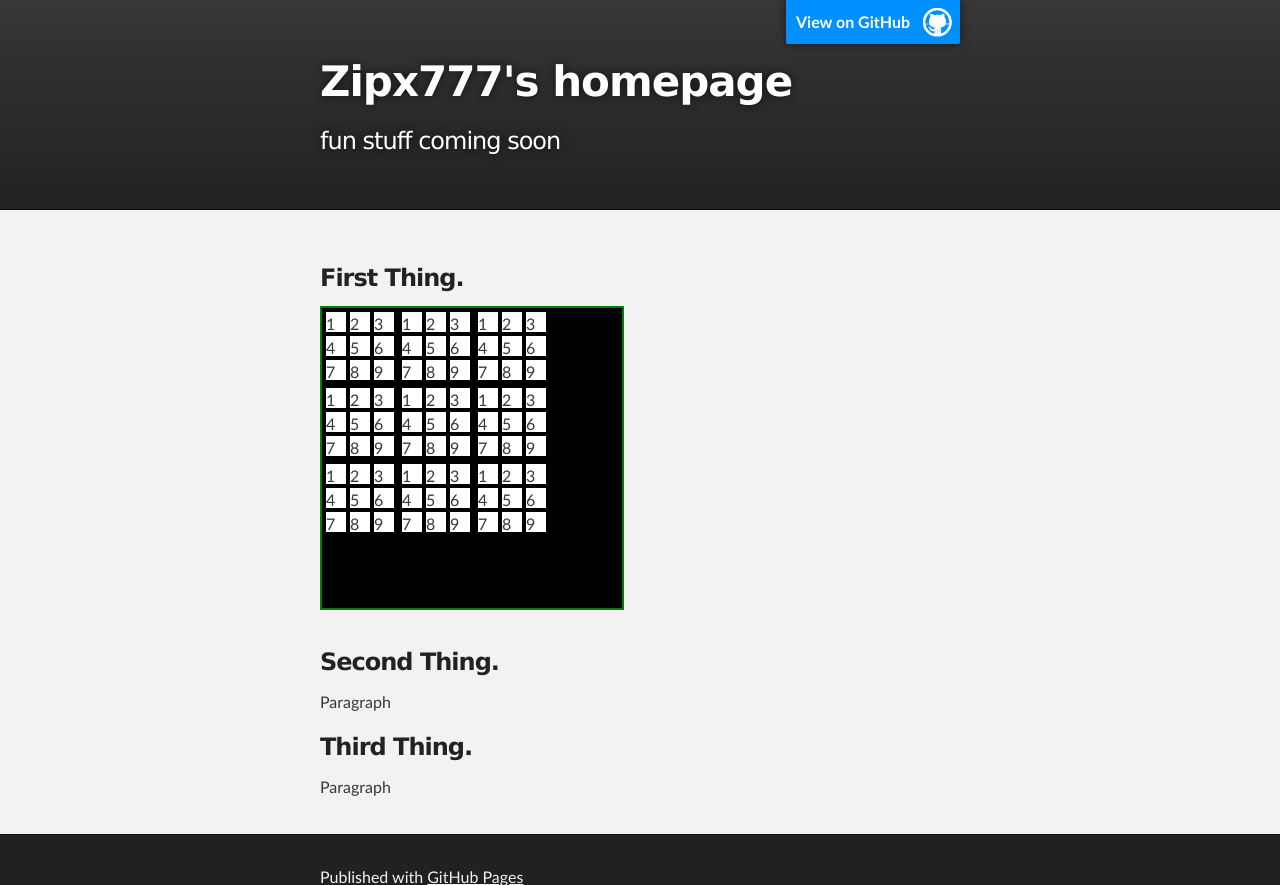
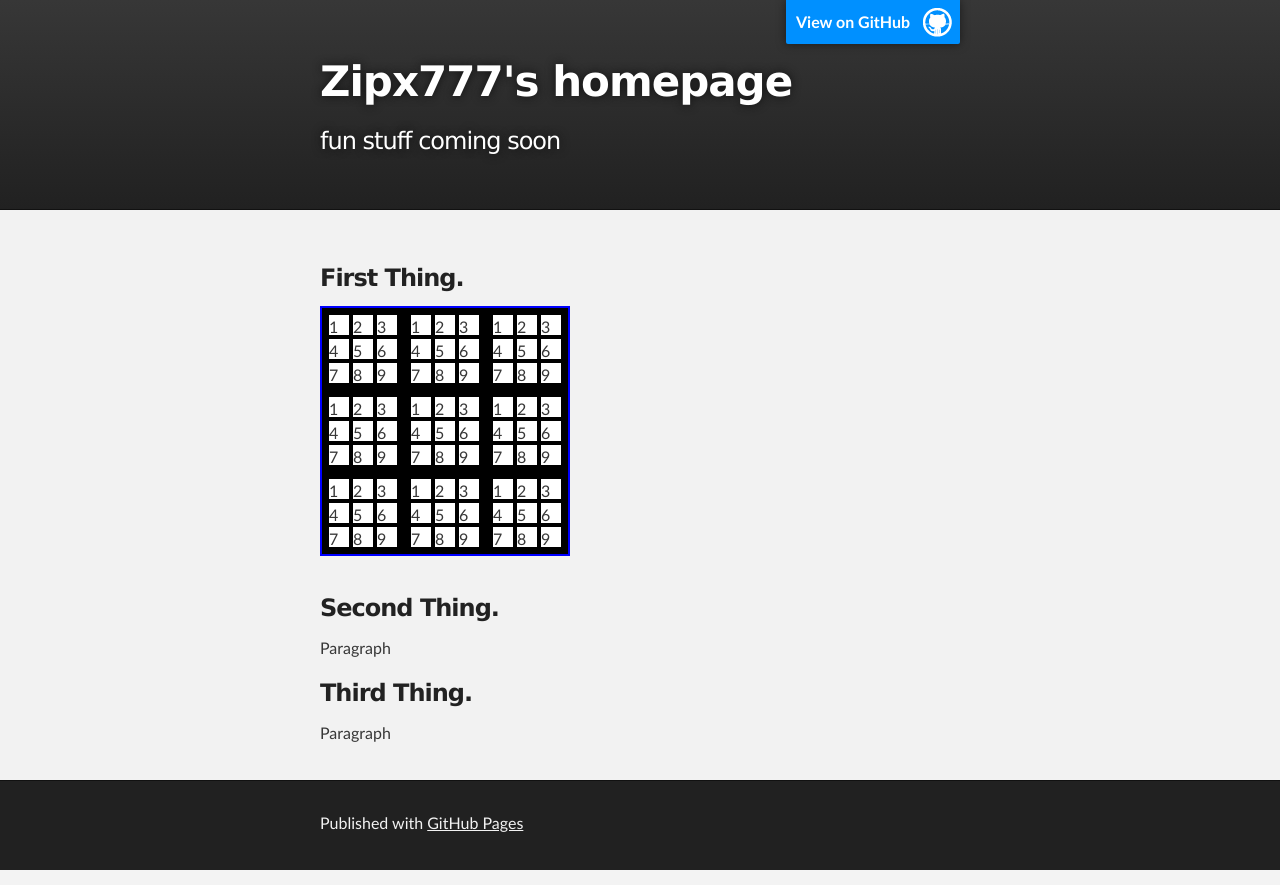
Before and after one commit to Zipx777/Zipx777.github.io, a PHP site: page / in a window 1280 px wide. Shown: the top 885 px of the page. Run offline with PHP 8.4, Linux system fonts and the light colour scheme.

Commit message:
tighten borders

```diff
--- a/stylesheets/stylesheet.css
+++ b/stylesheets/stylesheet.css
@@ -425,15 +425,15 @@ Small Device Styles
 }
 
 .board {
-  width: 300px;
-  height: 300px;
+  width: 246px;
+  height: 246px;
   background-color: black;
-  border: 2px solid green;
+  border: 2px solid blue;
 }
 
 .tictactoesquare {
   float: left;
-  border: 2px solid black;
+  border: 5px solid black;
 }
 
 .tile {
```
